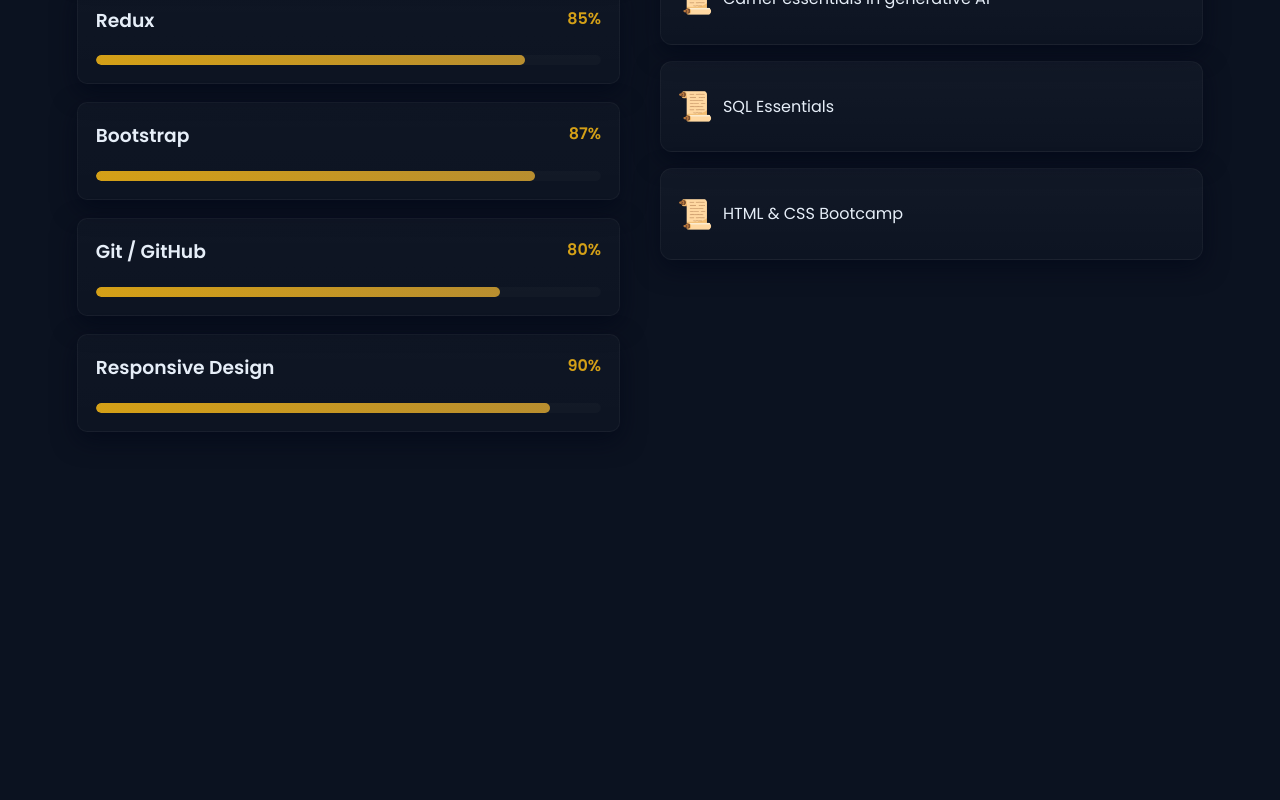
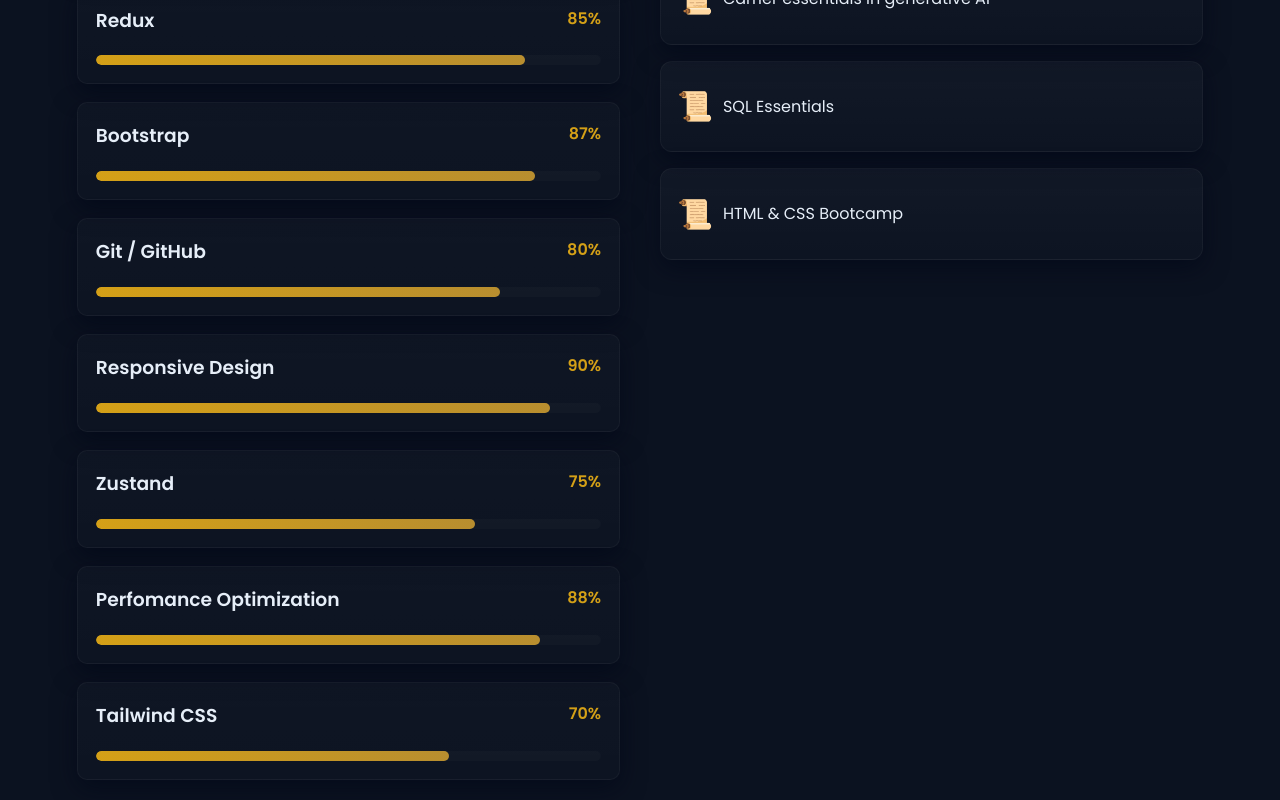
Before and after one commit to BharathRaj1132/portfolio_website, a React (Vite) app: page /skills in a window 1280 px wide. Shown: the part 842-1642 px from the top of the page. Before the commit the page ends 1372 px from the top, so only its background shows below. Built offline with nearby package versions, Linux system fonts and the light colour scheme.

Commit message:
Update Skills.jsx
Added Skills

```diff
--- a/src/pages/Skills.jsx
+++ b/src/pages/Skills.jsx
@@ -11,6 +11,9 @@
     { name: "Bootstrap", level: 87 },
     { name: "Git / GitHub", level: 80 },
     { name: "Responsive Design", level: 90 },
+    { name: "Zustand", level: 75 },
+    { name: "Perfomance Optimization", level: 88 },
+    { name: "Tailwind CSS", level: 70 },
   ];
 
   const certifications = [
```
